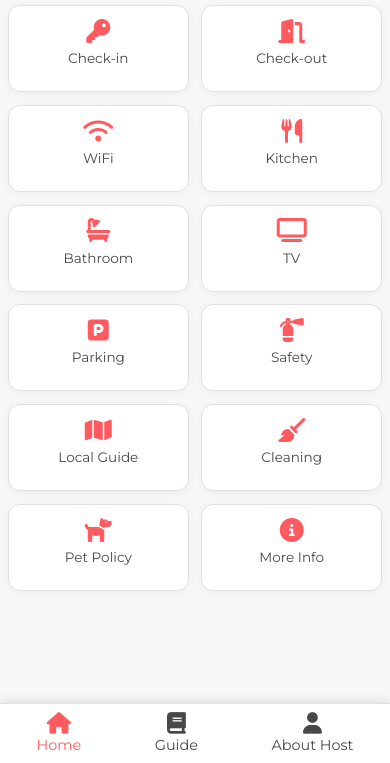
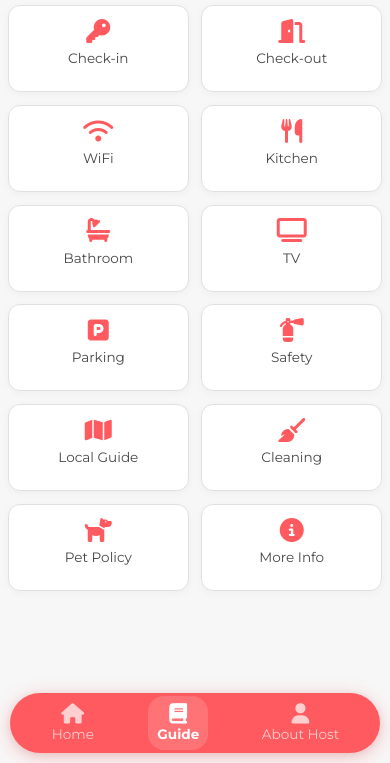
Before and after one commit to faizux/guideguests, a plain HTML site: page index.html in a window 390 px wide. Both pictures are taken after a click on the button "CLICK". Shown: the part 81-844 px from the top of the page. Drawn offline with Linux system fonts and the light colour scheme.

Commit message:
Update index.html

```diff
--- a/index.html
+++ b/index.html
@@ -702,20 +702,22 @@
       }
       .bottom-nav {
         position: fixed !important;
-        left: 0 !important;
-        right: 0 !important;
-        bottom: 0 !important;
-        width: 100vw !important;
-        background: #ffffff !important;
-        border-top: 1.5px solid #e0e0e0 !important;
+        left: 10px !important;
+        right: 10px !important;
+        bottom: 10px !important;
+        width: calc(100vw - 20px) !important;
+        background: #ff5a5f !important;
+        border: none !important;
+        border-radius: 30px !important;
         display: flex !important;
         justify-content: space-around !important;
         align-items: center !important;
         height: 60px !important;
         z-index: 99999 !important;
-        box-shadow: 0 -2px 10px rgba(0, 0, 0, 0.1) !important;
+        box-shadow: 0 4px 20px rgba(255, 90, 95, 0.3),
+          0 2px 10px rgba(0, 0, 0, 0.1) !important;
         margin: 0 !important;
-        padding: 0 !important;
+        padding: 0 10px !important;
         min-height: 60px !important;
         max-height: 60px !important;
         box-sizing: border-box !important;
@@ -726,14 +728,14 @@
         display: flex !important;
         flex-direction: column !important;
         align-items: center !important;
-        color: #484848 !important;
-        font-size: 0.9em !important;
+        color: rgba(255, 255, 255, 0.7) !important;
+        font-size: 0.85em !important;
         text-decoration: none !important;
         transition: all 0.2s cubic-bezier(0.4, 0, 0.2, 1) !important;
         cursor: pointer !important;
         padding: 8px !important;
         min-width: 60px !important;
-        border-radius: 12px !important;
+        border-radius: 16px !important;
         position: relative !important;
         overflow: hidden !important;
         -webkit-tap-highlight-color: transparent !important;
@@ -742,6 +744,7 @@
         user-select: none !important;
         outline: none !important;
         border: none !important;
+        font-weight: 500 !important;
       }
 
       .nav-item::before {
@@ -753,8 +756,8 @@
         height: 0 !important;
         background: radial-gradient(
           circle,
-          rgba(255, 91, 95, 0.15) 0%,
-          rgba(255, 91, 95, 0) 70%
+          rgba(255, 255, 255, 0.2) 0%,
+          rgba(255, 255, 255, 0) 70%
         ) !important;
         border-radius: 50% !important;
         transform: translate(-50%, -50%) !important;
@@ -772,12 +775,16 @@
 
       .nav-item:active {
         transform: scale(0.95) !important;
-        background: rgba(255, 91, 95, 0.05) !important;
+        background: rgba(255, 255, 255, 0.1) !important;
         transition: all 0.1s ease-out !important;
       }
       .nav-item.active,
       .nav-item:hover {
-        color: #ff5a5f !important;
+        color: #ffffff !important;
+        background: rgba(255, 255, 255, 0.15) !important;
+      }
+      .nav-item.active {
+        font-weight: 600 !important;
       }
       .nav-item i {
         font-size: 1.5em !important;
@@ -1134,20 +1141,23 @@
       @media (max-width: 600px) and (max-height: 800px) {
         .bottom-nav {
           position: fixed !important;
-          bottom: 0 !important;
-          left: 0 !important;
-          right: 0 !important;
-          width: 100vw !important;
+          bottom: 10px !important;
+          left: 10px !important;
+          right: 10px !important;
+          width: calc(100vw - 20px) !important;
           z-index: 999999 !important;
-          background: #ffffff !important;
-          border-top: 1.5px solid #e0e0e0 !important;
+          background: #ff5a5f !important;
+          border: none !important;
+          border-radius: 30px !important;
           display: flex !important;
           height: 60px !important;
           min-height: 60px !important;
           max-height: 60px !important;
-          box-shadow: 0 -2px 10px rgba(0, 0, 0, 0.1) !important;
+          box-shadow: 0 4px 20px rgba(255, 90, 95, 0.3),
+            0 2px 10px rgba(0, 0, 0, 0.1) !important;
           justify-content: space-around !important;
           align-items: center !important;
+          padding: 0 10px !important;
         }
 
         .icon-grid {
@@ -1598,6 +1608,14 @@
           guide.classList.add("slide-up");
         }, 50);
 
+        // Update active nav item to guide
+        document
+          .querySelectorAll(".nav-item")
+          .forEach((item) => item.classList.remove("active"));
+        document
+          .querySelector('.nav-item[onclick="goToGuide()"]')
+          .classList.add("active");
+
         // Animate topbar after transition starts
         setTimeout(() => {
           topbar.classList.add("animate-in");
@@ -1951,7 +1969,12 @@
             if (bottomNav) {
               bottomNav.style.display = "flex";
               bottomNav.style.position = "fixed";
-              bottomNav.style.bottom = "0";
+              bottomNav.style.bottom = "10px";
+              bottomNav.style.left = "10px";
+              bottomNav.style.right = "10px";
+              bottomNav.style.width = "calc(100vw - 20px)";
+              bottomNav.style.backgroundColor = "#ff5a5f";
+              bottomNav.style.borderRadius = "30px";
               bottomNav.style.zIndex = "999999";
             }
 
@@ -2106,20 +2129,23 @@
         if (window.innerWidth <= 600) {
           const bottomNav = document.querySelector(".bottom-nav");
           if (bottomNav) {
-            // Force visibility
+            // Force visibility with new rounded design
             bottomNav.style.display = "flex";
             bottomNav.style.visibility = "visible";
             bottomNav.style.opacity = "1";
             bottomNav.style.position = "fixed";
-            bottomNav.style.bottom = "0";
-            bottomNav.style.left = "0";
-            bottomNav.style.right = "0";
+            bottomNav.style.bottom = "10px";
+            bottomNav.style.left = "10px";
+            bottomNav.style.right = "10px";
             bottomNav.style.zIndex = "999999";
-            bottomNav.style.width = "100vw";
+            bottomNav.style.width = "calc(100vw - 20px)";
             bottomNav.style.height = "60px";
-            bottomNav.style.backgroundColor = "#ffffff";
-            bottomNav.style.borderTop = "1.5px solid #e0e0e0";
-            bottomNav.style.boxShadow = "0 -2px 10px rgba(0, 0, 0, 0.1)";
+            bottomNav.style.backgroundColor = "#ff5a5f";
+            bottomNav.style.border = "none";
+            bottomNav.style.borderRadius = "30px";
+            bottomNav.style.boxShadow =
+              "0 4px 20px rgba(255, 90, 95, 0.3), 0 2px 10px rgba(0, 0, 0, 0.1)";
+            bottomNav.style.padding = "0 10px";
 
             // Ensure it's always on top
             setTimeout(() => {
```
